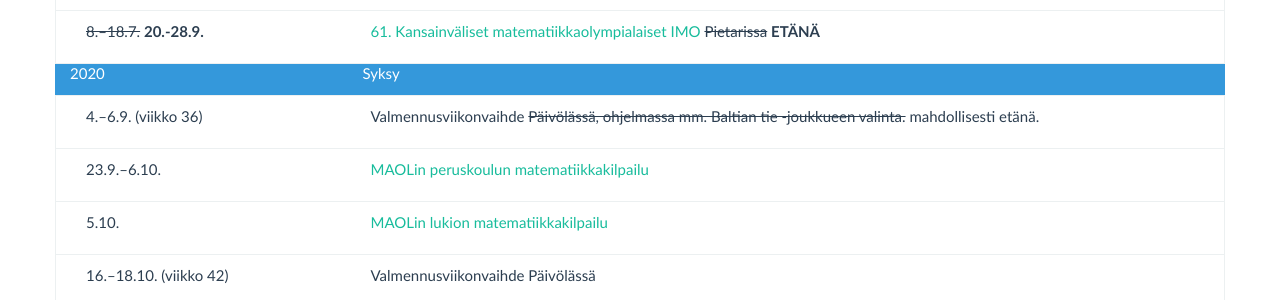
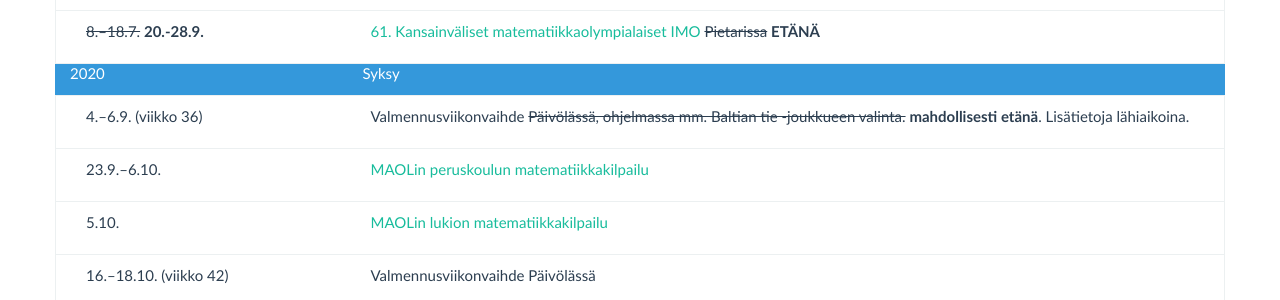
Before and after one commit to matematiikkakilpailut/matematiikkakilpailut.github.io, a Jekyll site: the page built from aikataulu/index.md, in a window 1280 px wide. Shown: the part 946-1246 px from the top of the page. Built offline with Jekyll 4.4.1, drawn with Linux system fonts in a browser that asks for light colours.

```diff
--- a/aikataulu/index.md
+++ b/aikataulu/index.md
@@ -37,7 +37,7 @@
     tapahtuma: "Syksy"
     otsikko: true
   - pvm: "4.&ndash;6.9. (viikko 36)"
-    tapahtuma: "Valmennus&shy;viikonvaihde ~~Päivölässä, ohjelmassa mm. Baltian tie -joukkueen valinta.~~ mahdollisesti etänä."
+    tapahtuma: "Valmennus&shy;viikonvaihde ~~Päivölässä, ohjelmassa mm. Baltian tie -joukkueen valinta.~~ **mahdollisesti etänä**. Lisätietoja lähiaikoina."
   - pvm: "23.9.&ndash;6.10."
     tapahtuma: "[MAOLin peruskoulun matematiikka&shy;kilpailu](https://maol.fi/neljan-tieteen-kisat/)"
   - pvm: "5.10."
```
Also changed, not shown: index.md (+1 -1 lines).
